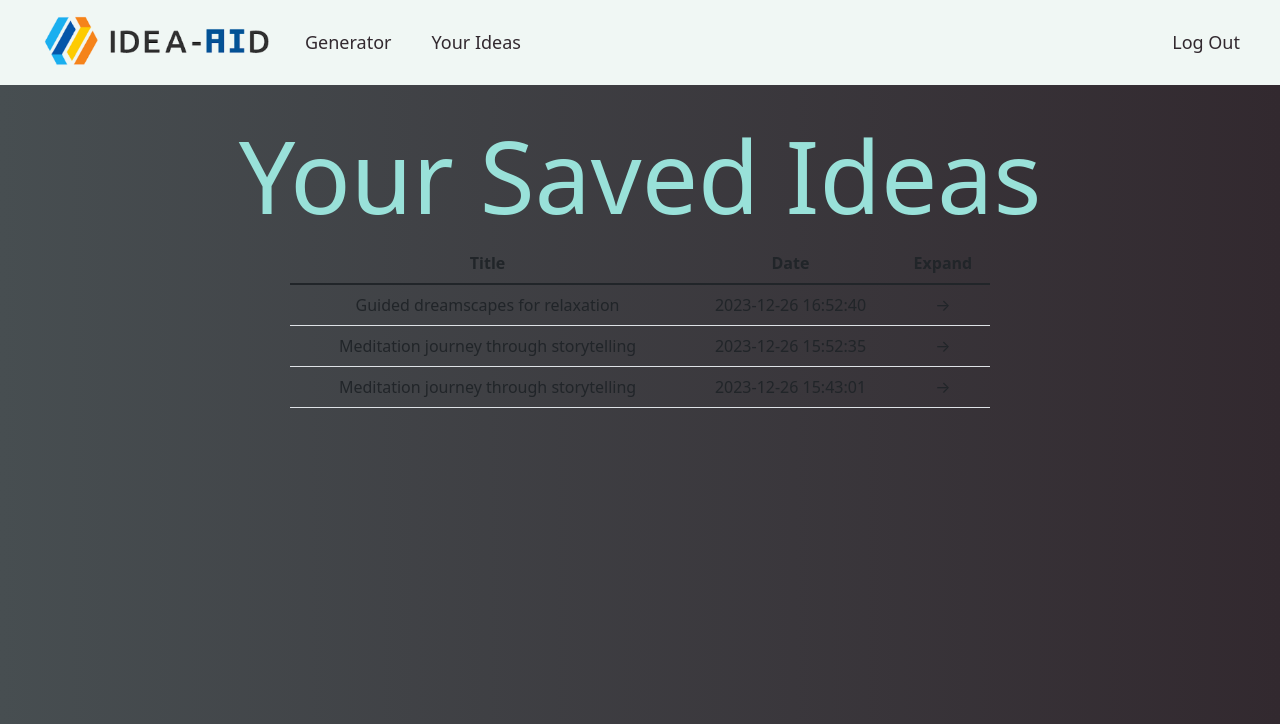
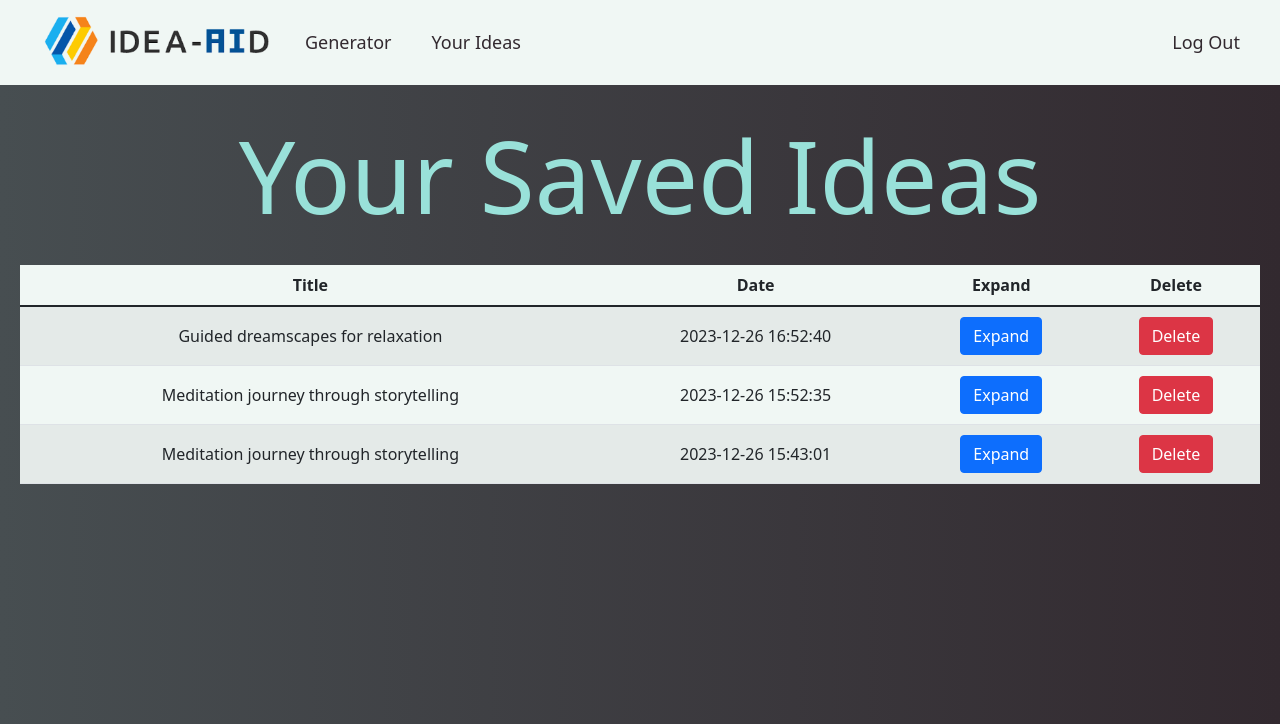
Before and after one commit to JakeG12345/idea-aid, a Flask app: page /saved in a window 1280 px wide. Shown: the top 724 px of the page. Run offline with Flask 3, Linux system fonts and the light colour scheme; a user stored in the database is signed in; some libraries are stand-ins or nearby versions; some web fonts are replaced.

Commit message:
Improve design, functionality and code quality of saved ideas page

```diff
--- a/static/styles.css
+++ b/static/styles.css
@@ -87,20 +87,14 @@ input {
     margin-bottom: 32px;
 }
 
-/* for desktop */
-@media only screen and (min-width: 768px) {
-    h1 {
-        font-size: 100px;
-    }
+.saved-ideas table {
+    background-color: var(--c1);
+}
 
-    .expand-flex {
-        display: flex;
-        justify-content: space-around;
-    }
-
-    .expand-flex section {
-        width: 44vw;
-    }
+.saved-ideas td {
+    padding-top: 10px;
+    padding-bottom: 10px;
+    vertical-align: middle;
 }
 
 .logo-text {
@@ -125,3 +119,19 @@ input {
     font-size: 45px;
     color: #E3B77B;
 }
+
+/* for desktop */
+@media only screen and (min-width: 768px) {
+    h1 {
+        font-size: 100px;
+    }
+
+    .expand-flex {
+        display: flex;
+        justify-content: space-around;
+    }
+
+    .expand-flex section {
+        width: 44vw;
+    }
+}
--- a/templates/saved.html
+++ b/templates/saved.html
@@ -4,46 +4,45 @@
 Saved
 {% endblock %}
 
+{% block header %}
+    <h1>Your Saved Ideas</h1>
+{% endblock %}
+
 {% block main %}
     <div>
-    <h1>Your Saved Ideas</h1>
-    <div style="width: 700px; margin: auto;">
-        <table class="table" id="stockTable">
+        <div class="saved-ideas">
+            <table class="table table-striped">
                 <thead>
                     <tr>
                         <th scope="col">Title</th>
                         <th scope="col">Date</th>
                         <th scope="col">Expand</th>
+                        <th scope="col">Delete</th>
                     </tr>
                 </thead>
                 <tbody>
                     {% for idea in ideas %}
-                <tr data-name="{{ idea.title }}">
+                        <tr>
                             <td>{{ idea.title }}</td>
                             <td>{{ idea.date_edited }}</td>
-                    <td class="expand" data-name="{{ idea.title }}">&rarr;</td>
+                            <td>
+                                <form action="/expand" method="post">
+                                    <button class="btn btn-primary" name="idea" value="{{ idea.title }}" type="submit">
+                                        Expand
+                                    </button>
+                                </form>
+                            </td>
+                            <td>
+                                <form action="/delete-idea" method="post">
+                                    <button class="btn btn-danger" name="idea" value="{{ idea.title }}" type="submit">
+                                        Delete
+                                    </button>
+                                </form>
+                            </td>
                         </tr>
                     {% endfor %}
                 </tbody>
             </table>
         </div>
     </div>
-<script>
-    document.addEventListener("DOMContentLoaded", (event) => {
-        document.body.addEventListener('click', function (event) {
-            if (event.target.matches('td.expand')) {
-                var form = document.createElement('form');
-                form.method = 'post';
-                form.action = "/expand";
-                var input = document.createElement('input');
-                input.type = 'hidden';
-                input.name = 'idea';
-                input.value = event.target.dataset.name;
-                form.appendChild(input);
-                document.body.appendChild(form);
-                form.submit();
-            }
-        });
-    });
-</script>
 {% endblock %}
```
Also changed, not shown: db.db. Lines whose indentation alone changed are shown as unchanged.
